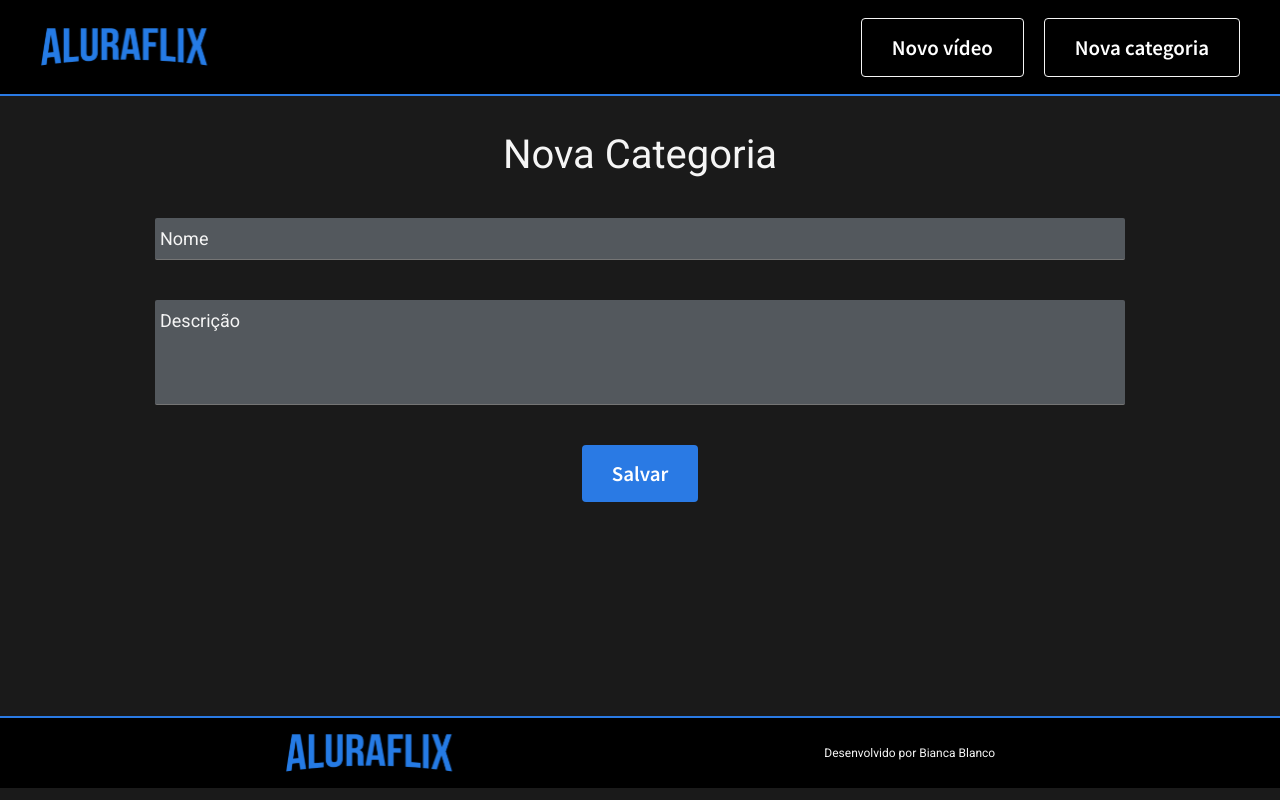
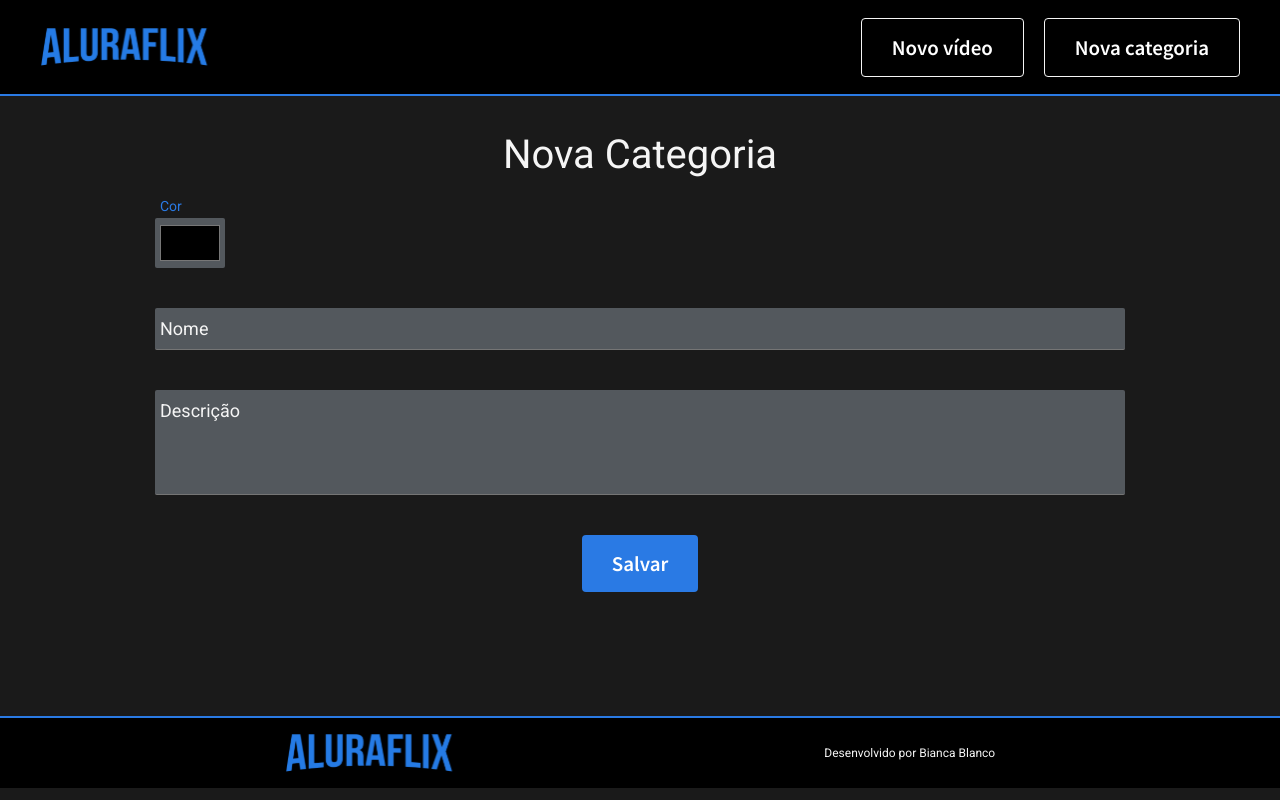
Before and after one commit to bncblnc/dogflix, a React (Create React App) app: page /novacategoria in a window 1280 px wide. Built offline with nearby package versions, Linux system fonts and the light colour scheme.

Commit message:
adding color input

```diff
--- /dev/null
+++ b/src/components/Form/ColorInput.jsx
@@ -0,0 +1,29 @@
+import React from "react";
+import styled from "styled-components";
+
+import { FieldContainer, StyledLabel } from ".";
+import { grayColorInput } from "../UI/variables";
+
+const StyledInput = styled.input`
+  background-color: ${grayColorInput};
+  padding: 0.3rem;
+  width: 7rem;
+  height: 5rem;
+
+  border: none;
+  border-radius: 2px;
+`;
+
+export default function ColorInput({ value, setFunction }) {
+  return (
+    <FieldContainer>
+      <StyledInput
+        type="color"
+        value={value}
+        onChange={(event) => setFunction(event.target.value)}
+        required
+      />
+      <StyledLabel static>Cor</StyledLabel>
+    </FieldContainer>
+  );
+}
--- a/src/components/Form/index.js
+++ b/src/components/Form/index.js
@@ -83,12 +83,12 @@ export const FieldContainer = styled.div`
 `;
 
 export const StyledLabel = styled.label`
-  color: ${grayColorLight};
-  font-size: 1.8rem;
+  color: ${(props) => (props.static ? primaryColor : grayColorLight)};
+  font-size: ${(props) => (props.static ? "1.4rem" : "1.8rem")};
   font-weight: normal;
   position: absolute;
   pointer-events: none;
   left: 0.5rem;
-  top: 1rem;
+  top: ${(props) => (props.static ? "-2rem" : "1rem")};
   transition: 0.2s ease all;
 `;
--- a/src/pages/NewCategory/index.jsx
+++ b/src/pages/NewCategory/index.jsx
@@ -4,6 +4,7 @@ import { FormStyled, TitleForm } from "../../components/Form";
 import TextSmall from "../../components/Form/TextSmall";
 import TextLarge from "../../components/Form/TextLarge";
 import { ButtonPrimary } from "../../components/Button";
+import ColorInput from "../../components/Form/ColorInput";
 
 export default function NewCategory() {
   const [name, setName] = useState("");
@@ -15,10 +16,11 @@ export default function NewCategory() {
       <FormStyled
         onSubmit={(evento) => {
           evento.preventDefault();
-          console.log(name, description);
+          console.log(name, color, description);
         }}
       >
         <TitleForm>Nova Categoria</TitleForm>
+        <ColorInput value={color} setFunction={setColor} />
         <TextSmall
           label="Nome"
           type="text"
```
